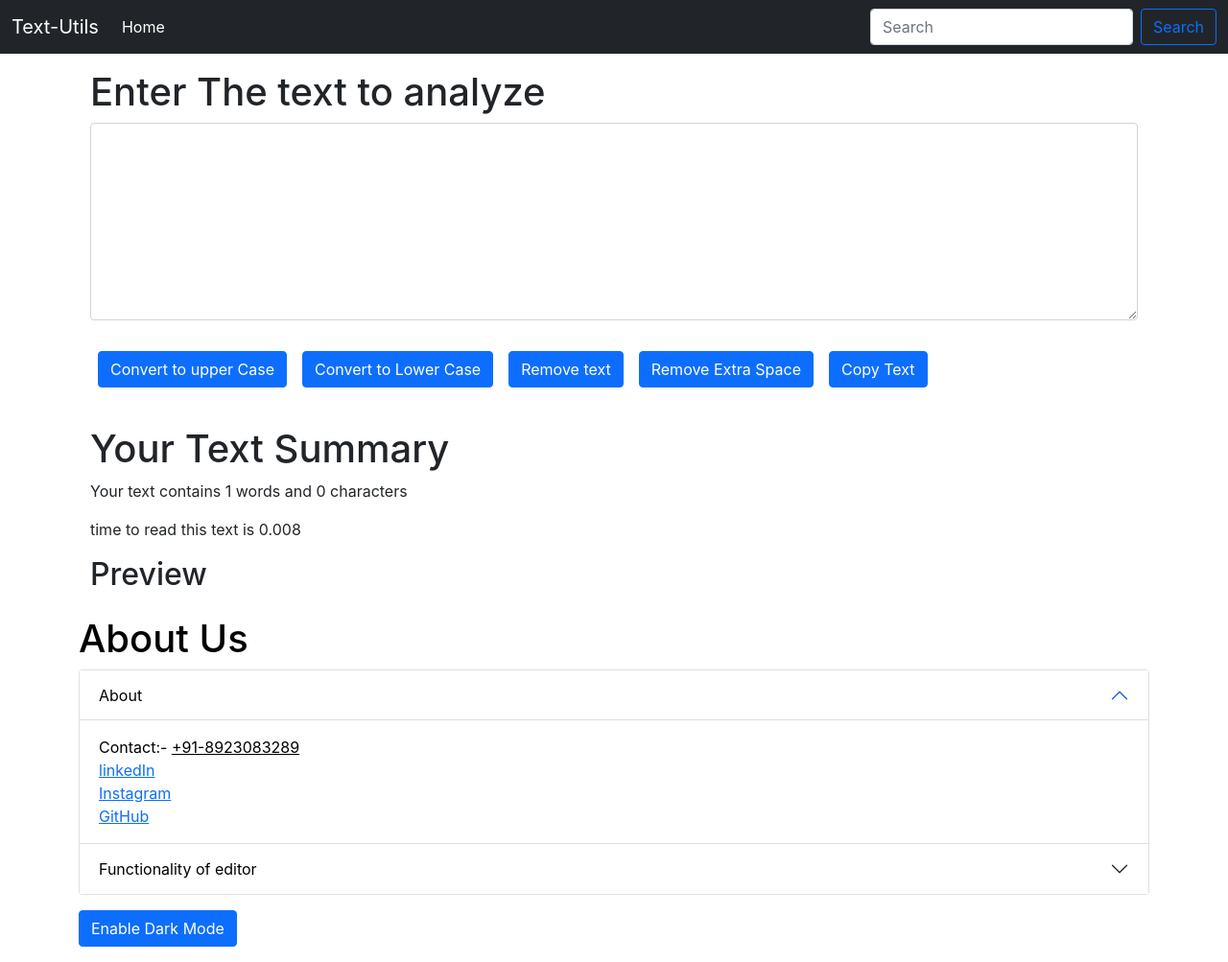
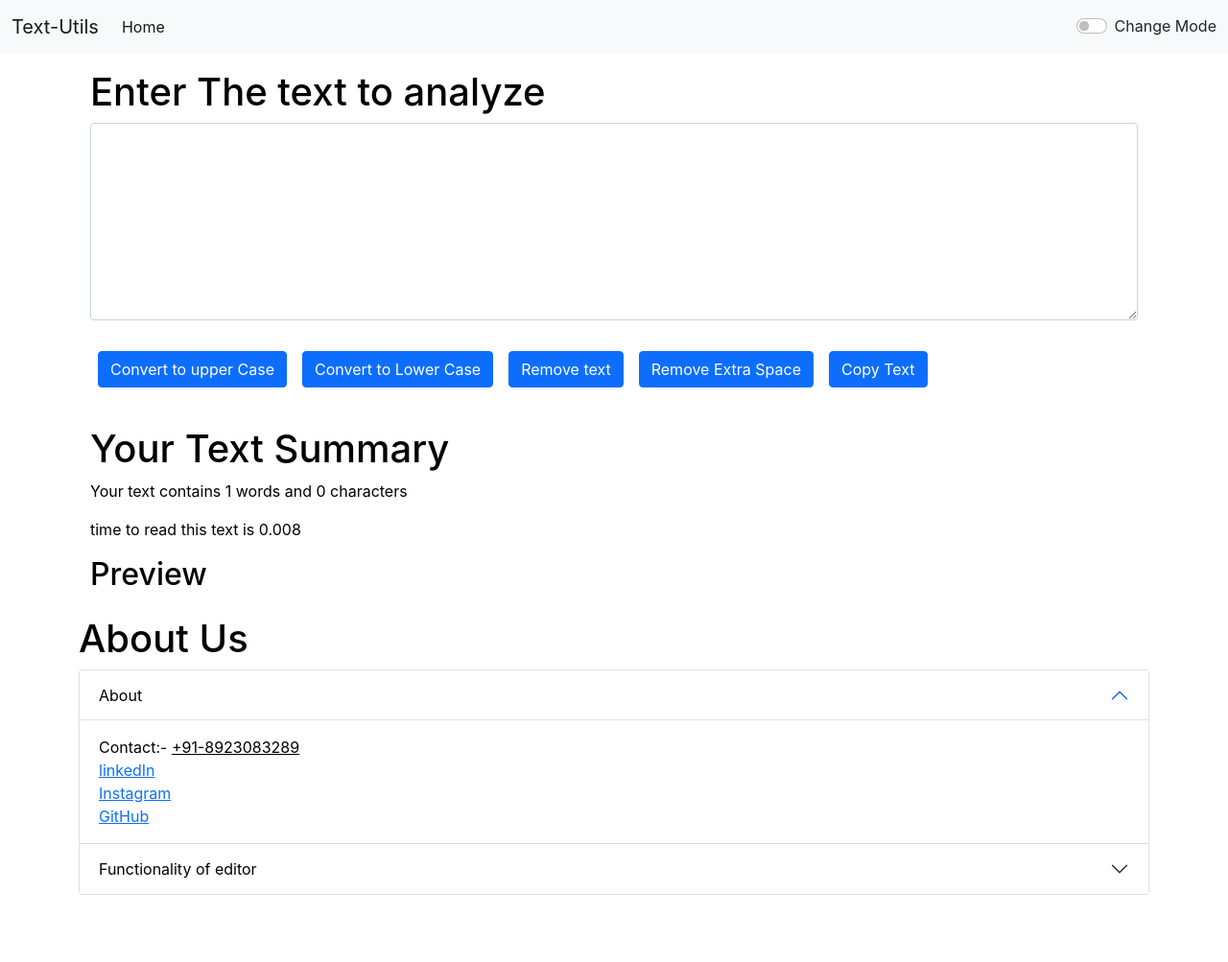
Before and after one commit to wizard3107/text-modifer, a React (Create React App) app: page / in a window 1280 px wide. Shown: the whole page at 96% size. After the commit the page ends 965 px from the top, so only its background shows below. Built offline with nearby package versions, Linux system fonts and the light colour scheme.

Commit message:
dark Mode working completed

```diff
--- a/src/App.js
+++ b/src/App.js
@@ -1,15 +1,29 @@
+import { useState } from 'react';
 import './App.css';
 import About from './component/About';
 import Navbar from './component/Navbar';
 import Textutils from './component/Textutils';
 
 function App() {
+  const [mode,setMode]=useState('light')
+  const toggleMode=()=>
+  {
+    if(mode==='light')
+    {
+      setMode('dark');
+      document.body.style.backgroundColor='rgb(12 21 49)';
+    }
+    else{
+setMode('light');
+document.body.style.backgroundColor='white'
+    }
+  }
   return (
     <div className="app">
-      <Navbar/>
+      <Navbar mode={mode} toggleMode={toggleMode}/>
       <div className='container'>
-      <Textutils heading="Enter The text to analyze"/>
-      <About/>
+      <Textutils heading="Enter The text to analyze" mode={mode}/>
+      <About mode={mode}/>
       </div>
     </div>
   );
--- a/src/component/About.js
+++ b/src/component/About.js
@@ -1,41 +1,18 @@
 import React, { useState } from 'react'
-function About() {
-    const [mystyle, setMyStyle] =useState({
-        color:'black',
-        backgroundColor:'white'
-    })
-    const [mode, setMode]= useState("Enable Dark Mode");
+function About(props) {
 
-    const handleMode= ()=>{
-        if(mystyle.color ==='black')
-        {
-            setMyStyle({
-                color:'white',
-                backgroundColor:'black'
-            })
-            setMode("Enable Light Mode")
-        }
-        else{
-            setMyStyle({
-                color:'black',
-                backgroundColor:'white'
-            })
-            setMode("Enable Dark Mode")
-        }
-
-    }
   return (
-    <div style={mystyle}>
+    <div style={{backgroundColor:props.mode==='dark'?'rgb(12 21 49)':'white', color:props.mode==='dark'?'white':'black', marginBottom:'2em'}}>
         <h1>About Us</h1>
       <div className="accordion" id="accordionExample">
   <div className="accordion-item">
-    <h2 className="accordion-header" id="headingOne" style={mystyle}>
-      <button className="accordion-button" type="button" data-bs-toggle="collapse" data-bs-target="#collapseOne" aria-expanded="true" aria-controls="collapseOne" style={mystyle}>
+    <h2 className="accordion-header" id="headingOne" style={{backgroundColor:props.mode==='dark'?'rgb(12 21 49)':'white', color:props.mode==='dark'?'white':'black'}}>
+      <button className="accordion-button" type="button" data-bs-toggle="collapse" data-bs-target="#collapseOne" aria-expanded="true" aria-controls="collapseOne" style={{backgroundColor:props.mode==='dark'?'rgb(12 21 49)':'white', color:props.mode==='dark'?'white':'black'}}>
         About
       </button>
     </h2>
     <div id="collapseOne" className="accordion-collapse collapse show" aria-labelledby="headingOne" data-bs-parent="#accordionExample">
-      <div className="accordion-body" style={mystyle}>
+      <div className="accordion-body" style={{backgroundColor:props.mode==='dark'?'rgb(12 21 49)':'white', color:props.mode==='dark'?'white':'black'}}>
         Contact:- <u>+91-8923083289</u><br/>
         <a href='https://www.linkedin.com/in/ashish-singh-4b802a1a2/'>linkedIn</a><br/>
         <a href='https://www.instagram.com/___sanskarichora/'>Instagram</a><br/>
@@ -45,13 +22,13 @@ function About() {
     </div>
   </div>
   <div className="accordion-item">
-    <h2 className="accordion-header" id="headingTwo" style={mystyle}>
-      <button className="accordion-button collapsed" type="button" data-bs-toggle="collapse" data-bs-target="#collapseTwo" aria-expanded="false" aria-controls="collapseTwo" style={mystyle}>
+    <h2 className="accordion-header" id="headingTwo" style={{backgroundColor:props.mode==='dark'?'rgb(12 21 49)':'white', color:props.mode==='dark'?'white':'black'}}>
+      <button className="accordion-button collapsed" type="button" data-bs-toggle="collapse" data-bs-target="#collapseTwo" aria-expanded="false" aria-controls="collapseTwo" style={{backgroundColor:props.mode==='dark'?'rgb(12 21 49)':'white', color:props.mode==='dark'?'white':'black'}}>
         Functionality of editor
       </button>
     </h2>
     <div id="collapseTwo" className="accordion-collapse collapse" aria-labelledby="headingTwo" data-bs-parent="#accordionExample">
-      <div className="accordion-body" style={mystyle}>
+      <div className="accordion-body" style={{backgroundColor:props.mode==='dark'?'rgb(12 21 49)':'white', color:props.mode==='dark'?'white':'black'}}>
         <strong>This is the description of the fucntionality of this editor.</strong>This upper case button will convert the text of the input area into the upper case.<br/> The <strong>Lower Case</strong> button will convert the text into lowercase. <br/>The <strong>Clear Text</strong> button will clear the text area completly.<br/> The <strong>Remove Extra Space</strong> button will delete all the spaces between the words and make it into a single word.<br/>
         There is a word counter attached below the buttons which tells you the number of words present in the text area.<br/>
         A timer is also present which tells you that in how much time will the document can be read.<br/>
@@ -60,7 +37,7 @@ function About() {
     </div>
   </div>
 </div>
-<button className='btn btn-primary my-3' onClick={handleMode}>{mode}</button>
+
     </div>
   )
 }
--- a/src/component/Navbar.js
+++ b/src/component/Navbar.js
@@ -1,9 +1,9 @@
 import React from 'react'
 
-function Navbar() {
+function Navbar(props) {
   return (
     <div>
-      <nav className="navbar navbar-expand-lg navbar-dark bg-dark">
+      <nav className={`navbar navbar-expand-lg navbar-${props.mode} bg-${props.mode}`}>
   <div className="container-fluid">
     <a className="navbar-brand" href="/">Text-Utils</a>
     <button className="navbar-toggler" type="button" data-bs-toggle="collapse" data-bs-target="#navbarSupportedContent" aria-controls="navbarSupportedContent" aria-expanded="false" aria-label="Toggle navigation">
@@ -15,10 +15,14 @@ function Navbar() {
           <a className="nav-link active" aria-current="page" href="/">Home</a>
         </li>
       </ul>
-      <form className="d-flex">
+      {/* <form className="d-flex">
         <input className="form-control me-2" type="search" placeholder="Search" aria-label="Search"/>
         <button className="btn btn-outline-primary" type="submit">Search</button>
-      </form>
+      </form> */}
+      <div className={`form-check form-switch text-${props.mode==='dark'?'light':'dark'}`}>
+  <input className="form-check-input" onClick={props.toggleMode} type="checkbox" role="switch" id="flexSwitchCheckDefault"/>
+  <label className="form-check-label" for="flexSwitchCheckDefault">Change Mode</label>
+</div>
     </div>
   </div>
 </nav>
--- a/src/component/Textutils.js
+++ b/src/component/Textutils.js
@@ -27,18 +27,18 @@ function Textutils(props) {
 	{
 		setText(e.target.value);
 	}
-	const handleCopy=(e)=>
+	const handleCopy=()=>
 	{
 		var text= document.getElementById("mybox");
 		text.select();
 		navigator.clipboard.writeText(text.value);
 	}
 	return (
-		<>
-	<div className='container my-3'>
+		<div style={{backgroundColor:props.mode==='dark'?'rgb(12 21 49)':'white', color:props.mode==='dark'?'white':'black'}}>
+	<div className='container my-3' >
 		<h1> { props.heading } </h1>
 		<div className = "mb-3" >
-		<textarea className = "form-control" id="mybox" rows="8" value={text} onChange={handleOnChange}></textarea>
+		<textarea className = "form-control" id="mybox" rows="8" value={text} style={{backgroundColor:props.mode==='dark'?'rgb(12 21 49)':'white', color:props.mode==='dark'?'white':'black'}} onChange={handleOnChange}></textarea>
 		</div>
 		<button className='btn btn-primary mx-2 my-3' onClick={handleUpClick}>Convert to upper Case</button>
 		<button className='btn btn-primary mx-2 my-3' onClick={handleDnClick}>Convert to Lower Case</button>
@@ -46,7 +46,7 @@ function Textutils(props) {
 		<button className='btn btn-primary mx-2 my-3' onClick={handleReClick}>Remove Extra Space</button>
 		<button className='btn btn-primary mx-2 my-3' onClick={handleCopy}>Copy Text</button>
 	</div>
-	<div className='container my-4'>
+	<div className='container my-4'style={{backgroundColor:props.mode==='dark'?'rgb(12 21 49)':'white', color:props.mode==='dark'?'white':'black'}}>
 		<h1>Your Text Summary
 		</h1>
 		<p>Your text contains {text.split(" ").length} words and {text.length} characters</p>
@@ -54,7 +54,7 @@ function Textutils(props) {
 		<h2>Preview</h2>
 		<p>{text}</p>
 	</div>
-	</>
+	</div>
 	)
 }
 export default Textutils;
```
